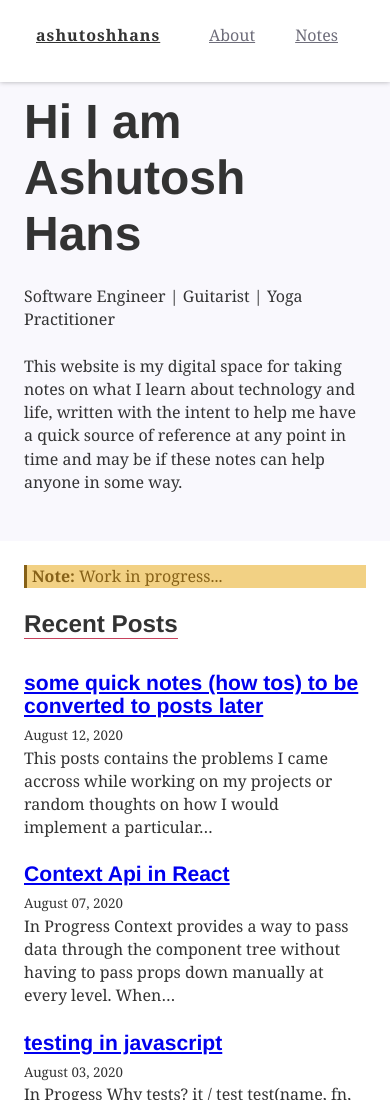
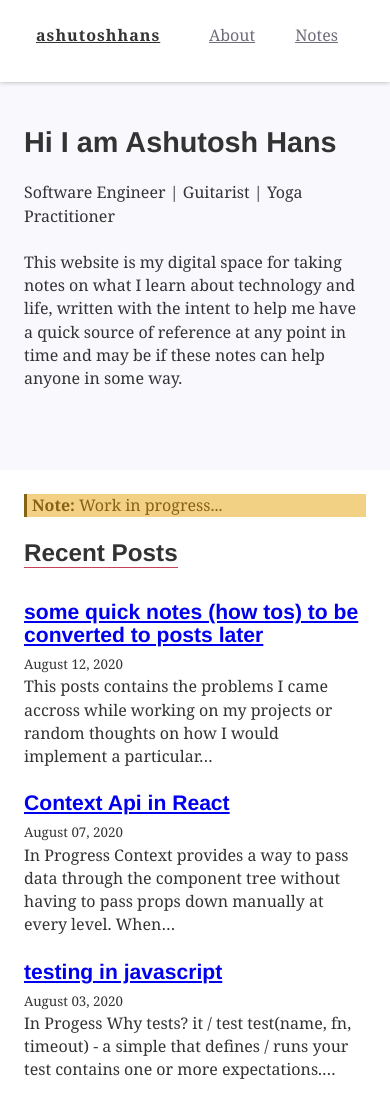
Before and after one commit to itsashutoshhans/ashutoshhans.com, a Gatsby site: page / in a window 390 px wide. Shown: the top 1100 px of the page. Built offline with nearby package versions, Linux system fonts and the light colour scheme; Gatsby itself is replaced by a stand-in of ours; some packages are replaced by stand-ins of ours.

Commit message:
updated font-size of name in bio for smaller widths

```diff
--- a/src/components/bio.js
+++ b/src/components/bio.js
@@ -40,7 +40,7 @@ const Bio = () => {
     <div className="bio">
       <div className="container">
         <h1>
-          Hi I am <span className="name">{author.name}</span>
+          Hi I am <span>{author.name}</span>
         </h1>
         <p className="info">Software Engineer | Guitarist | Yoga Practitioner</p>
         <p>
--- a/src/components/bio.scss
+++ b/src/components/bio.scss
@@ -8,8 +8,7 @@
   color: #333;
 
   h1 {
-    line-height: 56px;
-    font-size: 48px;
+    font-size: 2.6rem;
     font-weight: 700;
   }
 
@@ -28,3 +27,11 @@
     font-weight: 500;
   }
 }
+
+@media screen and (max-width: 800px) {
+  .bio {
+    h1 {
+      font-size: 1.8rem;
+    }
+  }
+}
```
